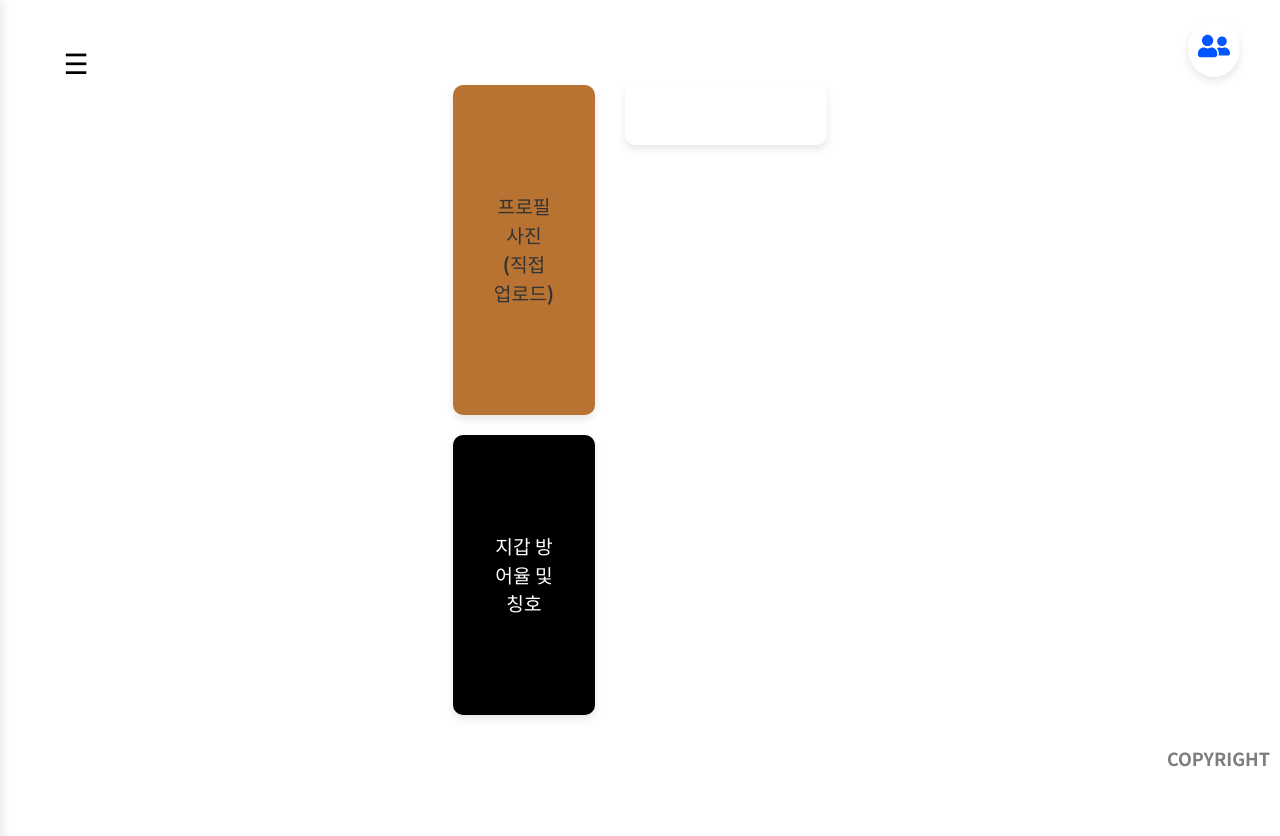
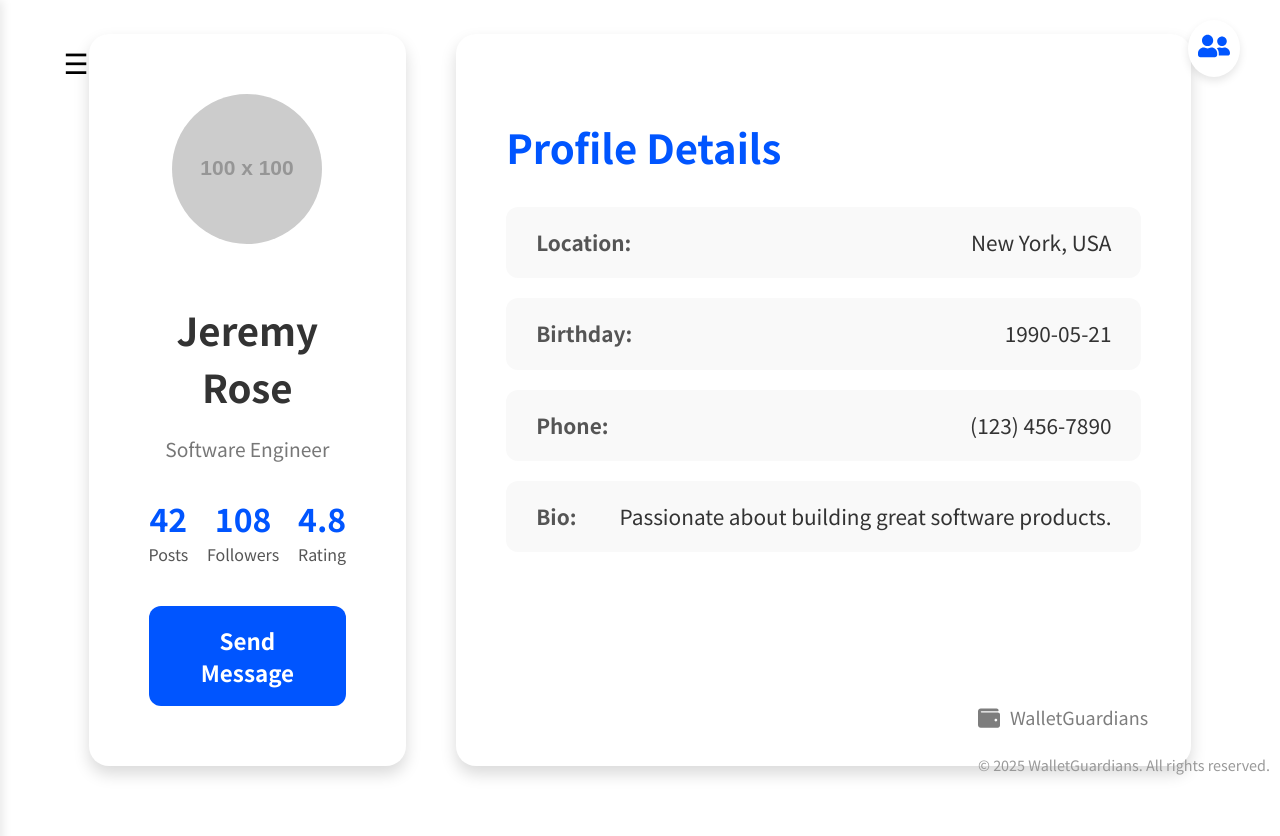
Before and after one commit to ChoiTheCreator/wallet-guardians-web, a React (Vite) app: page /profile in a window 1280 px wide. Before the commit the page ends 800 px from the top, so only its background shows below. Built offline with nearby package versions, Linux system fonts and the light colour scheme.

Commit message:
<Fix> 전반적인 디자인 개선 <피그마 최신화 필요> "

```diff
--- a/src/App.jsx
+++ b/src/App.jsx
@@ -32,7 +32,7 @@ const App = () => {
           <Route path="/graph" element={<GraphPage />} />
           <Route path="/goal-setting" element={<GoalSettingPage />} />
           <Route path="/initial" element={<InitialPage />} />
-          {/* 여기 디자인 개선 필요 --> 수정 완 */}
+
           <Route path="/friend" element={<FriendPage />} />
           {/*영수증 페이지 추가*/}
           <Route path="/receipt" element={<ReceiptPage />} />
--- a/src/components/Footer.jsx
+++ b/src/components/Footer.jsx
@@ -1,10 +1,25 @@
 import React from 'react';
+import { FaWallet } from 'react-icons/fa'; // 지갑 아이콘 import
 import '../style/Footer.scss';
 
 const Footer = () => {
   return (
     <footer className="footer">
-      <p className="footer-text">COPYRIGHT</p>
+      <div className="footer-content">
+        <FaWallet className="footer-icon" /> {/* 지갑 아이콘 */}
+        <p className="footer-text">
+          <a
+            href="https://github.com/wallet-guardians"
+            target="_blank" // 새 탭에서 열기
+            rel="noopener noreferrer" // 보안 강화
+          >
+            WalletGuardians
+          </a>
+        </p>
+      </div>
+      <p className="copyright-text">
+        © 2025 WalletGuardians. All rights reserved.
+      </p>
     </footer>
   );
 };
--- a/src/context/SidebarContext.jsx
+++ b/src/context/SidebarContext.jsx
@@ -6,7 +6,7 @@ const SidebarContext = createContext();
 
 // SidebarProvider 컴포넌트 생성
 export const SidebarProvider = ({ children }) => {
-  const [isSidebarOpen, setIsSidebarOpen] = useState(false);
+  const [isSidebarOpen, setIsSidebarOpen] = useState(true);
 
   const toggleSidebar = () => {
     setIsSidebarOpen((prev) => !prev);
--- a/src/pages/ProfilePage.jsx
+++ b/src/pages/ProfilePage.jsx
@@ -1,26 +1,76 @@
 import React, { useState } from 'react';
 import '../style/ProfilePage.scss';
-import FriendAddModal from './FriendAddModal';
 
 const ProfilePage = () => {
-  const [isModalOpen, setIsModalOpen] = useState(false);
-
-  const openModal = () => setIsModalOpen(true);
-  const closeModal = () => setIsModalOpen(false);
+  const [profileData] = useState({
+    name: 'Jeremy Rose',
+    email: 'jeremy.rose@email.com',
+    title: 'Software Engineer',
+    stats: { posts: 42, followers: 108, rating: '4.8' },
+    details: {
+      location: 'New York, USA',
+      birthday: '1990-05-21',
+      phone: '(123) 456-7890',
+      bio: 'Passionate about building great software products.',
+    },
+  });
 
   return (
     <div className="profile-wrapper">
       {/* 좌측 섹션 */}
       <div className="profile-left">
-        <div className="profile-avatar-card">프로필 사진 (직접 업로드)</div>
-        <div className="profile-stats-card">지갑 방어율 및 칭호</div>
+        <div className="profile-card">
+          <img
+            className="profile-image"
+            src="https://via.placeholder.com/100"
+            alt="Profile"
+          />
+          <h2 className="profile-name">{profileData.name}</h2>
+          <p className="profile-title">{profileData.title}</p>
+          <div className="profile-stats">
+            <div className="stats-item">
+              <span className="stats-value">{profileData.stats.posts}</span>
+              <span className="stats-label">Posts</span>
+            </div>
+            <div className="stats-item">
+              <span className="stats-value">{profileData.stats.followers}</span>
+              <span className="stats-label">Followers</span>
+            </div>
+            <div className="stats-item">
+              <span className="stats-value">{profileData.stats.rating}</span>
+              <span className="stats-label">Rating</span>
+            </div>
+          </div>
+          <button className="btn-message">Send Message</button>
+        </div>
       </div>
 
-      {/* 우측 섹션 수정 */}
-      <div className="profile-right"></div>
-
-      {/* 모달 컴포넌트 */}
-      <FriendAddModal isOpen={isModalOpen} onClose={closeModal} />
+      {/* 우측 섹션 */}
+      <div className="profile-right">
+        <h2 className="profile-header">Profile Details</h2>
+        <div className="profile-details">
+          <div className="details-item">
+            <span className="details-label">Location:</span>
+            <span className="details-value">
+              {profileData.details.location}
+            </span>
+          </div>
+          <div className="details-item">
+            <span className="details-label">Birthday:</span>
+            <span className="details-value">
+              {profileData.details.birthday}
+            </span>
+          </div>
+          <div className="details-item">
+            <span className="details-label">Phone:</span>
+            <span className="details-value">{profileData.details.phone}</span>
+          </div>
+          <div className="details-item">
+            <span className="details-label">Bio:</span>
+            <span className="details-value">{profileData.details.bio}</span>
+          </div>
+        </div>
+      </div>
     </div>
   );
 };
--- a/src/style/Footer.scss
+++ b/src/style/Footer.scss
@@ -2,13 +2,46 @@
   position: fixed;
   bottom: 10px;
   right: 10px;
-    background-color: transparent;
+  background-color: transparent; // 투명 배경
   padding: 0;
   border: none;
 
+  .footer-content {
+    display: flex;
+    align-items: center;
+    gap: 10px; // 아이콘과 텍스트 간격
+  }
+
   .footer-text {
-      color: #7d7d7d;
-      font-size: 18px; /* 글씨 크기 증가 */
+    font-size: 18px; // 글씨 크기
     font-weight: bold;
+    color: #7d7d7d; // 기본 글씨 색상
+    a {
+      text-decoration: none; // 기본 밑줄 제거
+      color: inherit; // 부모 색상 상속
+      transition: color 0.3s ease-in-out;
+
+      &:hover {
+        color: #0055ff; // hover 시 파란색 강조
+        text-decoration: none; // hover 시에도 밑줄 제거
       }
     }
+  }
+
+  .footer-icon {
+    font-size: 22px; // 아이콘 크기
+    color: #7d7d7d; // 기본 아이콘 색상
+    transition: color 0.3s ease-in-out;
+
+    &:hover {
+      color: #0055ff; // hover 시 강조 색상
+    }
+  }
+
+  .copyright-text {
+    margin-top: 5px;
+    font-size: 0.9rem;
+    color: #999; // 저작권 표시 글씨 색상
+    text-align: center;
+  }
+}
--- a/src/style/ProfilePage.scss
+++ b/src/style/ProfilePage.scss
@@ -1,104 +1,130 @@
 @use 'sass:color';
 @import url('https://fonts.googleapis.com/css2?family=Noto+Sans+KR:wght@300;400;700&display=swap');
 
-$primary-color: #0055ff;
-$background-color: #f9f9f9;
-$card-bg-color: #fff;
+$primary-color: #0055ff; // 메인 컬러
+$background-color: #f5f7fa; // 페이지 배경색
+$card-bg-color: #ffffff; // 카드 배경색
 $font-family: 'Noto Sans KR', sans-serif;
+$shadow-color: rgba(0, 0, 0, 0.15); // 그림자 색상
 
 .profile-wrapper {
   display: flex;
-  justify-content: space-between; // 좌우로 컴포넌트 배치
-  align-items: flex-start; // 상단 정렬
-  padding: 50px;
-  max-width: 1200px;
-  margin: 0 auto; // 페이지 가운데 정렬
-  gap: 30px;
-
-  .profile-left,
-  .profile-right {
-    flex: 1; // 너비를 1:1 비율로 배치
-    max-width: 400px; // 좌우 패널의 최대 너비
-  }
+  justify-content: space-between;
+  padding: 70px; // 전체 패딩을 키워 여백 추가
+  max-width: 1400px; // 최대 너비 증가
+  margin: 0 auto;
+  gap: 50px; // 좌우 섹션 간격 확대
 
   .profile-left {
-    display: flex;
-    flex-direction: column;
-    gap: 20px;
+    flex: 1;
+    max-width: 500px; // 좌측 패널 최대 너비 증가
 
-    .profile-avatar-card,
-    .profile-stats-card {
+    .profile-card {
       background-color: $card-bg-color;
-      padding: 40px;
-      border-radius: 10px;
-      box-shadow: 0 4px 8px rgba(0, 0, 0, 0.1);
-      display: flex;
-      justify-content: center;
-      align-items: center;
-      font-family: $font-family;
-      font-size: 1.2rem;
-      font-weight: 600;
+      padding: 60px; // 내부 패딩 증가
+      border-radius: 20px;
+      box-shadow: 0 8px 16px $shadow-color;
       text-align: center;
-    }
 
-    .profile-avatar-card {
-      height: 250px; // 프로필 이미지 카드 크기
-      background-color: #b87333; // 임시 배경색 (갈색)
-    }
+      .profile-image {
+        width: 150px; // 이미지 크기 증가
+        height: 150px;
+        border-radius: 50%;
+        object-fit: cover;
+        margin-bottom: 20px;
+      }
 
-    .profile-stats-card {
-      height: 200px; // 칭호 및 방어율 카드 크기
-      background-color: #000; // 검은색 카드
-      color: white;
+      .profile-name {
+        font-size: 2.4rem; // 이름 글씨 크기 증가
+        font-weight: 800;
+        color: #333;
+        margin-bottom: 10px;
+      }
+
+      .profile-title {
+        font-size: 1.2rem;
+        font-weight: 400;
+        color: #777;
+        margin-bottom: 30px;
+      }
+
+      .profile-stats {
+        display: flex;
+        justify-content: space-between;
+        margin-top: 30px;
+
+        .stats-item {
+          display: flex;
+          flex-direction: column;
+          align-items: center;
+
+          .stats-value {
+            font-size: 2rem; // 통계 값 크기 증가
+            font-weight: bold;
+            color: $primary-color;
+          }
+
+          .stats-label {
+            font-size: 1rem;
+            color: #555;
+          }
+        }
+      }
+
+      .btn-message {
+        margin-top: 40px;
+        padding: 18px 30px; // 버튼 크기 증가
+        background-color: $primary-color;
+        color: white;
+        font-size: 1.4rem; // 버튼 글씨 크기 증가
+        font-weight: 600;
+        border: none;
+        border-radius: 12px;
+        cursor: pointer;
+        transition: background-color 0.3s ease;
+
+        &:hover {
+          background-color: color.scale($primary-color, $lightness: -10%);
+        }
+      }
     }
   }
 
   .profile-right {
+    flex: 2;
     background-color: $card-bg-color;
-    padding: 30px;
-    border-radius: 10px;
-    box-shadow: 0 4px 8px rgba(0, 0, 0, 0.1);
+    padding: 50px; // 내부 패딩 증가
+    border-radius: 20px;
+    box-shadow: 0 8px 16px $shadow-color;
 
-    .profile-title {
-      font-size: 1.8rem;
+    .profile-header {
+      font-size: 2.5rem; // 프로필 제목 글씨 크기 증가
       font-weight: 700;
       color: $primary-color;
-      margin-bottom: 20px;
-      text-align: center;
+      margin-bottom: 30px;
     }
 
-    .profile-friend-list {
-      list-style: none;
-      padding: 0;
+    .profile-details {
       display: flex;
       flex-direction: column;
-      gap: 10px;
+      gap: 20px;
 
-      li {
-        background-color: #f0f0a8; // 연한 노란색 카드 배경
-        padding: 15px;
-        font-size: 1.2rem;
-        border-radius: 8px;
-        text-align: center;
-      }
-    }
+      .details-item {
+        display: flex;
+        justify-content: space-between;
+        padding: 20px 30px; // 내부 패딩 증가
+        background-color: #f9f9f9;
+        border-radius: 12px;
+        font-size: 1.3rem; // 상세 정보 글씨 크기 증가
 
-    .add-friend-btn {
-      display: block;
-      background-color: $primary-color;
-      color: white;
-      padding: 15px 20px;
-      font-size: 1rem;
-      font-weight: 600;
-      border: none;
-      border-radius: 8px;
-      cursor: pointer;
-      margin-top: 20px;
-      width: 100%;
-      text-align: center;
+        .details-label {
+          font-weight: 600;
+          color: #555;
+        }
 
-      &:hover {
-        background-color: color.scale($primary-color, $lightness: 10%);
+        .details-value {
+          color: #333;
+        }
       }
     }
   }
```
Also changed, not shown: src/pages/IncomePage.jsx (+35 -10 lines), src/pages/StartPage.jsx (+9 -8 lines), src/style/IncomePage.scss (+69 -75 lines), src/style/StartPage.scss (+36 -35 lines), src/IMG/accountingIMG.png (added), src/IMG/walletGuardians.png (renamed from public/IMG/walletGuardians.png). Lines whose indentation alone changed are shown as unchanged.
